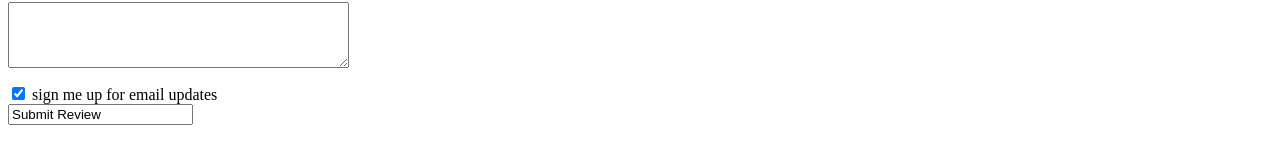
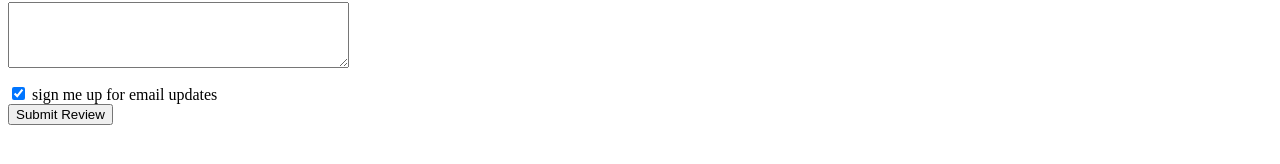
Before and after one commit to Ashmeet-Singh5/Example-Forms, a plain HTML site: page index.html in a window 1280 px wide. Shown: the part 204-368 px from the top of the page. Drawn offline with Linux system fonts and the light colour scheme.

Commit message:
Update index.html

```diff
--- a/index.html
+++ b/index.html
@@ -57,7 +57,7 @@
           sign me up for email updates
         </label>
         <br />
-        <input type="submit review" value="Submit Review" />
+        <input type="submit" value="Submit Review" />
       </fieldset>
     </form>
   </body>
```
